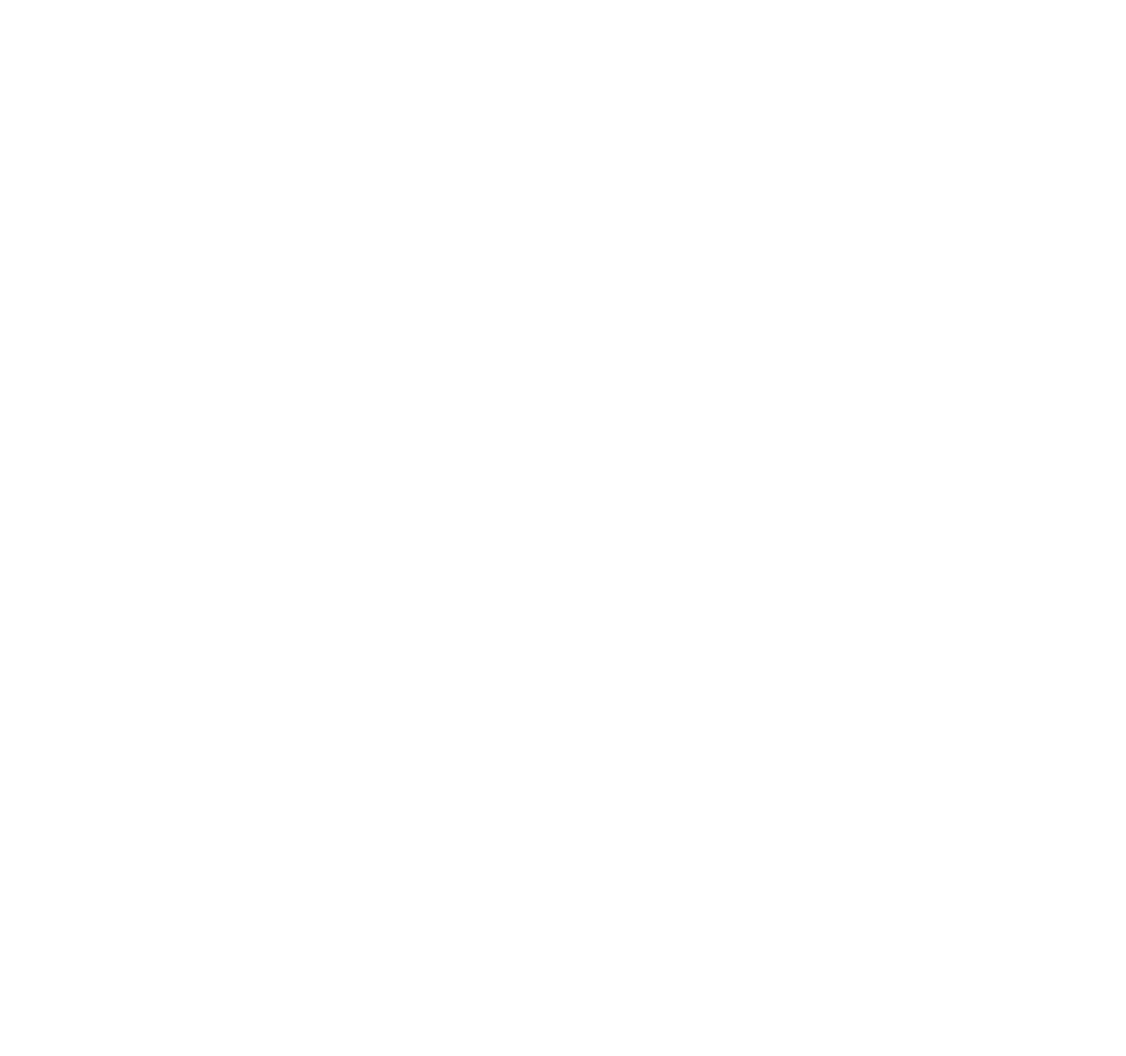
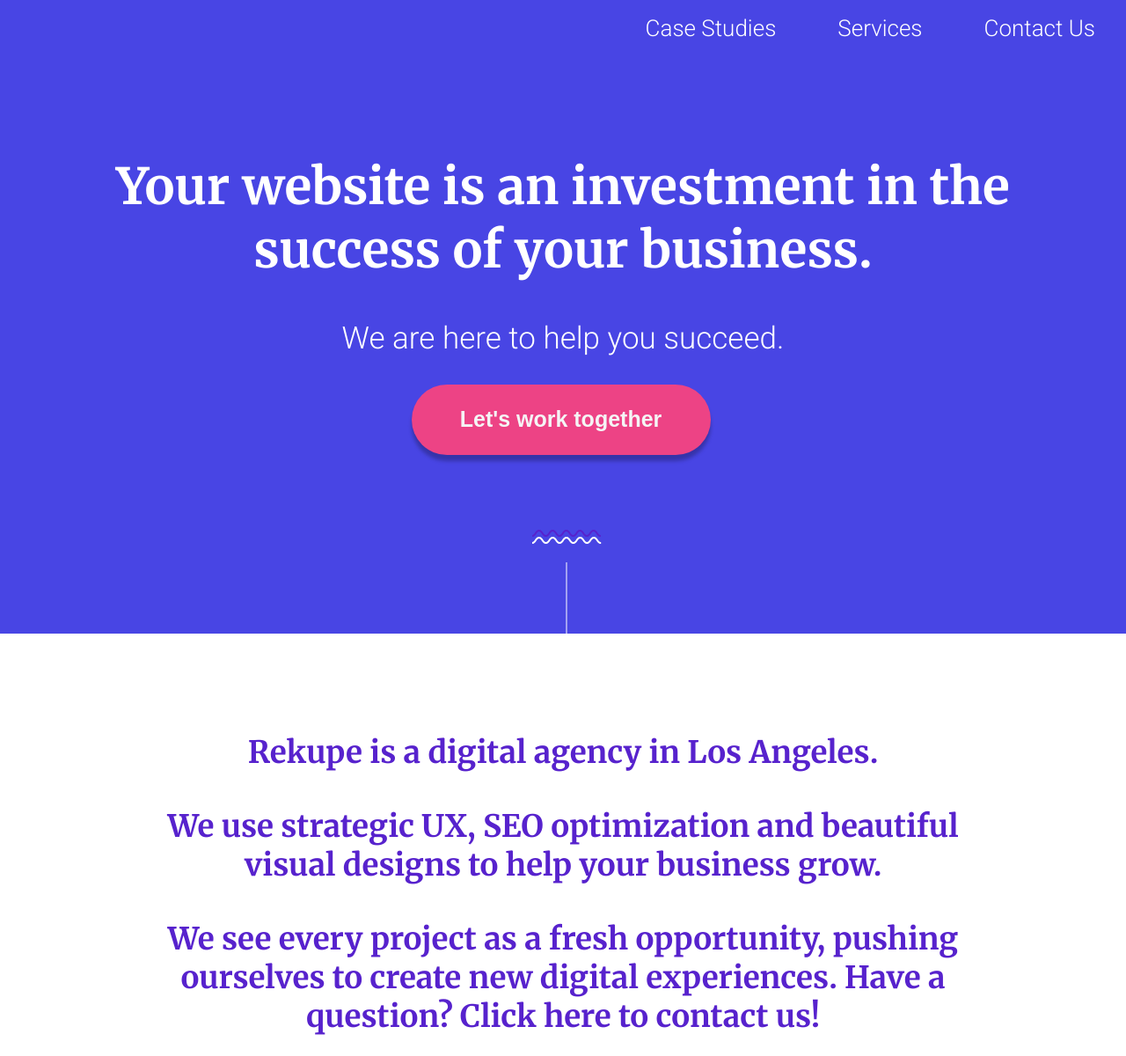
Before and after one commit to LilianBrombacher/frontend-html-css-concept-opdracht, a plain HTML site: page index.html in a window 1280 px wide. Shown: the whole page at 88% size. Before the commit the page ends 800 px from the top, so only its background shows below. Drawn offline with Linux system fonts and the light colour scheme.

Commit message:
header en gedeelte introductie gemaakt

```diff
--- a/index.html
+++ b/index.html
@@ -1,10 +1,42 @@
 <!DOCTYPE html>
 <html lang="en">
 <head>
-    <meta charset="UTF-8">
+    <link rel="stylesheet" href="styles/styles.css">
     <title>Title</title>
 </head>
 <body>
+<header class="outer-content-container">
+    <nav class="header-content__navigation">
+        <ul class="header-content__navbar">
+            <li class="item-nav-bar">Case Studies</li>
+            <li class="item-nav-bar">Services</li>
+            <li class="item-nav-bar">Contact Us</li>
+        </ul>
+    </nav>
+    <div class="inner-content-container">
+        <div class="inner-content__text">
+            <h1 class="inner-content__text">Your website is an investment in the success of your business.</h1>
+            <p class="inner-content__text">We are here to help you succeed.</p>
+            <button type="button"><strong>Let's work together</strong></button>
+        </div>
 
+        <div class="header__squiggle">
+            <img src="assets/squiggle_line.svg" alt="decoratie wave">
+            <img src="assets/squiggle_line_stripe.svg" alt="decoratie line">
+        </div>
+    </div>
+</header>
+<main>
+    <div class="outer-introduction-container">
+        <article class="inner-introduction-container">
+            <h2 class="1">Rekupe is a digital agency in Los Angeles.</h2>
+            <h2 class="2">We use strategic UX, SEO optimization and beautiful visual designs to
+            help your business grow.</h2>
+            <h2 class="3">We see every project as a fresh opportunity, pushing ourselves to create new digital
+            experiences. Have a question? Click here to contact us!</h2>
+        </article>
+    </div>
+
+</main>
 </body>
 </html>
--- /dev/null
+++ b/styles/styles.css
@@ -0,0 +1,197 @@
+@import url('https://fonts.googleapis.com/css2?family=Merriweather:wght@700&family=Roboto:wght@300;400&display=swap');
+
+/*Paars #5722CD;
+Blauw #4845E4;
+Roze #ED4385;
+Zwart #0C0C0C (voor standaard tekst);
+Lichtpaars #F2F0FF (voor de grote zwevende woorden, zoals "hello" en "services")
+Uitzonderingen: Lichtgrijs #F3F6F9 (voor de achtergrond van de projecten)
+Grijs #7A7A7A (voor de service-tegel tekst);*/
+/*////////////////////////
+    Table of Contents
+    1. Global Styles
+    2. Typography
+    3. Layout
+        3.1 Reusables
+        3.2 Other
+    4. Areas
+        4.1 Header
+        4.2 Introduction
+        etc.
+    5. Media Queries
+////////////////////////*/
+
+/* ------------------------------- 1. Global Styles -------------------------------- */
+:root {
+    --primary: #5722CD;
+    --primary-dark: #4845E4;
+    --secondary: #ED4385;
+    --text: #7A7A7A;
+    --text-dark: #0C0C0C;
+    --text-faded: #F2F0FF;
+    --grey: #F3F6F9;
+
+}
+* {
+    margin: 0;
+    padding: 0;
+    box-sizing: border-box;
+}
+
+/* ------------------------------- 2. Typography ----------------------------------- */
+body {
+    font-family: Roboto, Arial, Helvetica, sans-serif;
+    font-weight: 200;
+    font-size: 20px;
+}
+
+h1, h2, h3, h4, h5, h6 {
+    font-family: Merriweather, "Times New Roman", serif;
+
+}
+/* ------------------------------- 3. Layout --------------------------------------- */
+
+/* --------------- 3.1 Reusables ----------------------- */
+.outer-content-container {
+    /*border: greenyellow 2px solid;*/
+    display: flex;
+    flex-direction: column;
+    justify-content: center;
+    width: 100%;
+    height: 90vh;
+    flex-shrink: 1;
+    flex-grow: 0;
+}
+.inner-content-container {
+    /*border: red 2px solid;*/
+    display: flex;
+    flex-direction: column;
+    align-self: center;
+    text-align: center;
+    padding-top: 50px;
+    padding-bottom: 200px;
+    width: 1050px;
+    column-gap: 40px;
+    position: relative;
+    flex-grow: 0;
+    flex-shrink: 1;
+}
+.inner-content__text {
+    /*border: #ED4385 2px solid;*/
+    display: flex;
+    flex-direction: column;
+    justify-content: space-between;
+    padding: 22px 0;
+    flex-shrink: 1;
+    flex-grow: 0;
+
+}
+
+button {
+    background-color: var(--secondary);
+    padding: 23px 32px;
+    color: whitesmoke;
+    border: transparent;
+    margin-top: 10px;
+    margin-left: -5px;
+    border-radius: 50px;
+    outline: transparent;
+    width: 340px;
+    height: 80px;
+    align-self: center;
+    font-size: 25px;
+    font-weight: 200;
+    box-shadow: 0 7px 4px rgba(0, 0, 0, 0.26);
+
+}
+/* --------------- 3.2 Other --------------------------- */
+
+/* ------------------------------- 4. Areas ---------------------------------------- */
+
+/* --------------- 4.1 Header ------------------------- */
+
+header {
+    color: white;
+    background-color: var(--primary-dark);
+}
+
+.header-content__navigation {
+    /*border: #0C0C0C 2px solid;*/
+    display: flex;
+    flex-direction: row;
+    justify-content: flex-end;
+    width: 100%;
+}
+
+li {
+    list-style: none;
+}
+
+.header-content__navbar {
+    display: flex;
+    flex-direction: row;
+
+}
+.item-nav-bar{
+    margin: 35px;
+    font-size: 26px;
+}
+.header-content-text {
+    display: flex;
+    flex-direction: column;
+    align-items: center;
+    padding-top: 40px;
+}
+
+h1 {
+    font-size: 57px
+}
+
+p {
+    font-size: 35px;
+}
+
+.header__squiggle {
+    display: flex;
+    flex-direction: column;
+    position: absolute;
+    bottom: 0.1px;
+    left: 490px;
+
+}
+/* --------------- 4.2 Introduction ------------------- */
+
+
+.outer-introduction-container {
+    /*border: greenyellow 2px solid;*/
+    display: flex;
+    flex-direction: column;
+    justify-content: center;
+    width: 100%;
+    height: 90vh;
+    flex-shrink: 1;
+    flex-grow: 0;
+}
+.inner-introduction-container {
+    /*border: red 2px solid;*/
+    display: flex;
+    flex-direction: column;
+    align-self: center;
+    text-align: center;
+    padding-top: 50px;
+    padding-bottom: 200px;
+    width: 1050px;
+    /*column-gap: 100px;*/
+
+    }
+
+h2 {
+    display: flex;
+    flex-direction: column;
+    align-content: space-between;
+    color: var(--primary);
+    padding: 20px;
+    font-size: 35px;
+
+}
+/* ------------------------------- 5. Media Queries -------------------------------- */
```
Also changed, not shown: styles.css (deleted).
